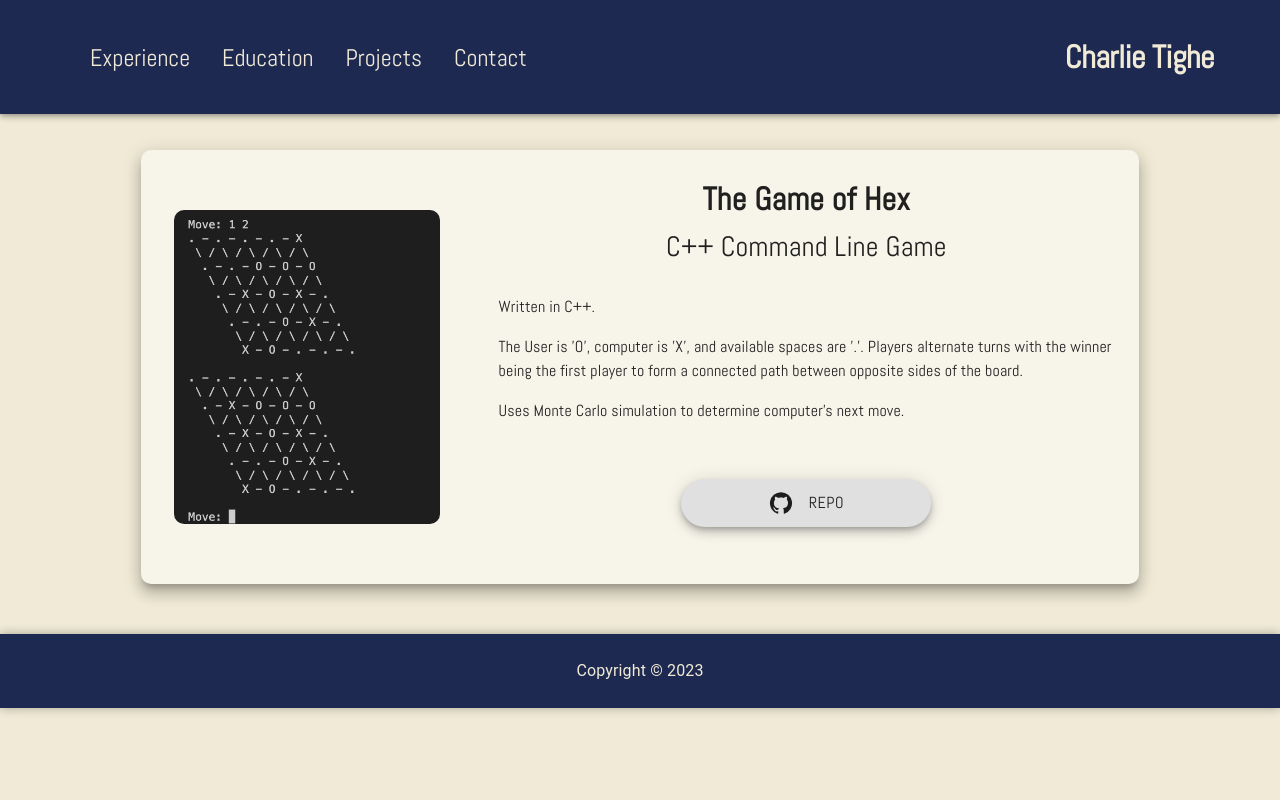
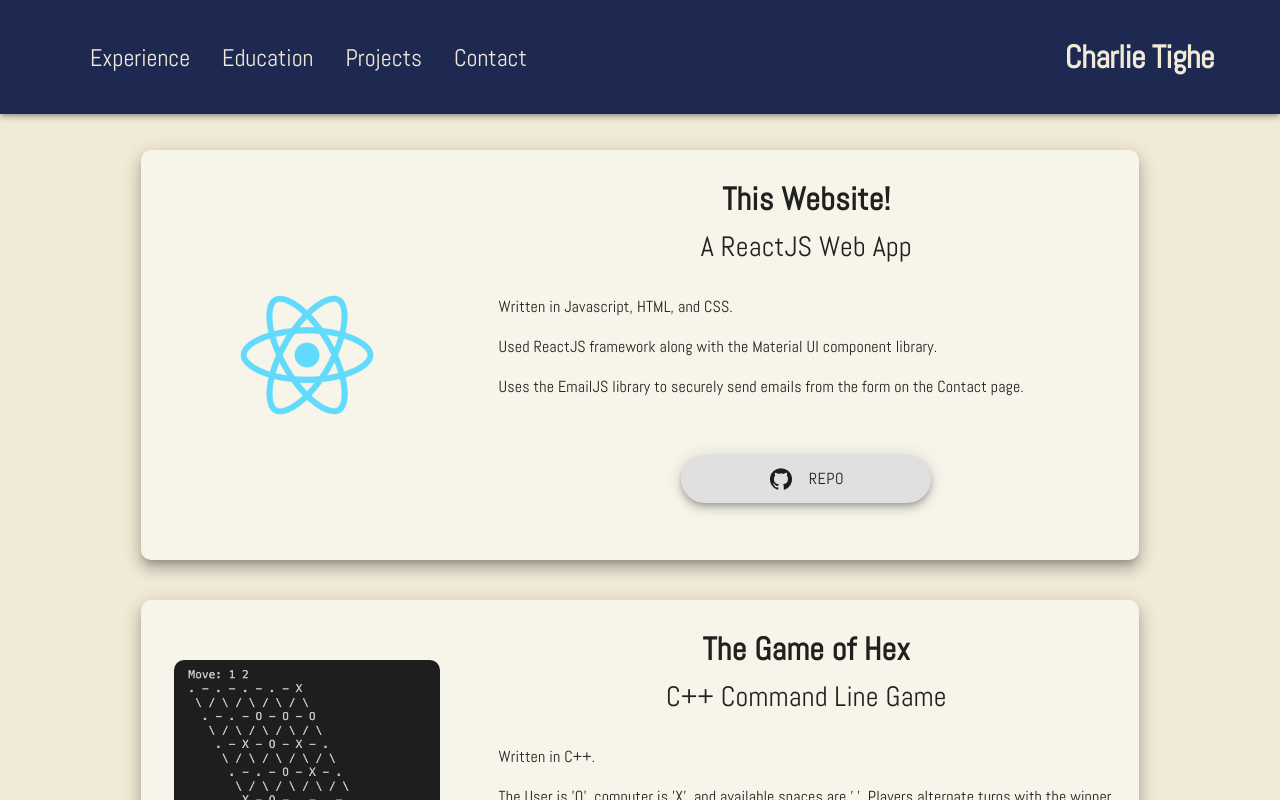
Before and after one commit to tigchuck/portfolio, a React (Create React App) app: page /projects in a window 1280 px wide. Shown: the top 800 px of the page. Built offline with nearby package versions, Linux system fonts and the light colour scheme.

Commit message:
Added website to project list and added descriptions for Rogue products.

```diff
--- a/src/components/pages/Projects.js
+++ b/src/components/pages/Projects.js
@@ -3,6 +3,7 @@ import Grid from '@mui/material/Grid';
 import GitHubIcon from '@mui/icons-material/GitHub';
 import Section from "../Section";
 import hex from "../../pictures/Hex.png";
+import reactLogo from "../../pictures/ReactLogo.png";
 
 
 function Projects() {
@@ -13,6 +14,33 @@ function Projects() {
         justifyContent="flex-start"
         spacing={5}
     >
+        <Grid
+            item
+            sx={{
+                display: "flex",
+                alignItems: "center",
+                justifyContent: "center",
+                width: 1
+            }}
+        >
+            <Section
+                title="This Website!"
+                subtitle="A ReactJS Web App"
+                img={reactLogo}
+                alt="This Website"
+                imgBorderRadius="10px"
+                imgWidth="0.8"
+                infoList={[
+                        ["Written in Javascript, HTML, and CSS.", ""],
+                        ["Used ReactJS framework along with the Material UI component library.", ""],
+                        ["Uses the EmailJS library to securely send emails from the form on the Contact page.", ""],
+                ]}
+                link="true"
+                linkIcon=<GitHubIcon sx={{ mr: 2 }}/>
+                linkText="Repo"
+                href="https://github.com/tigchuck/portfolio"
+            />
+        </Grid>
         <Grid
             item
             sx={{
--- a/src/components/pages/Rogue.js
+++ b/src/components/pages/Rogue.js
@@ -94,7 +94,7 @@ function Rogue() {
                     alt="Rogue Adjustable Monolift 2.0"
                     imgBorderRadius="10px"
                     infoList={[
-                            [""]
+                            ["A lightweight and robust adjustable monolift with a unique arm locking mechanism."]
                     ]}
                     leftButton="true"
                     leftButtonTitle="Webpage"
@@ -122,8 +122,7 @@ function Rogue() {
                     alt="Rogue Horizontal Plate Rack 3.0"
                     imgBorderRadius="10px"
                     infoList={[
-                            ["Test 1"],
-                            ["Test 2"]
+                            ["Horizontal plate storage with easily removable dividers for quick customization based on a user's individual weight set."],
                     ]}
                     leftButton="true"
                     leftButtonTitle="Webpage"
@@ -151,8 +150,7 @@ function Rogue() {
                     alt="Rogue Seal Row Bench"
                     imgBorderRadius="10px"
                     infoList={[
-                            ["Test 1"],
-                            ["Test 2"]
+                            ["A simple and strong seal row bench designed for use in both home gyms, as well as more well outfitted athletic facilities."]
                     ]}
                     leftButton="true"
                     leftButtonTitle="Webpage"
@@ -177,8 +175,7 @@ function Rogue() {
                     alt="Lean-To Bar Rack"
                     imgBorderRadius="10px"
                     infoList={[
-                            ["Test 1"],
-                            ["Test 2"]
+                            ["Customizable bar storage designed for quick and easy access to a wide variety of potential bars."]
                     ]}
                     leftButton="true"
                     leftButtonTitle="Webpage"
@@ -203,8 +200,7 @@ function Rogue() {
                     alt="Monster Bumper Rack"
                     imgBorderRadius="10px"
                     infoList={[
-                            ["Test 1"],
-                            ["Test 2"]
+                            ["This product is a storage unit using the same removeable dividers as the Horizontal Plate Rack 3.0. This design includes space to store pull blocks commonly used for Olympic Weightlifting."]
                     ]}
                     leftButton="true"
                     leftButtonTitle="Webpage"
@@ -232,8 +228,7 @@ function Rogue() {
                     alt="Sandwich J-Cups"
                     imgBorderRadius="10px"
                     infoList={[
-                            ["Test 1"],
-                            ["Test 2"]
+                            ["An updated design to Rogue's already popular Sandwich J-Cups include flush hardware and plastic which covers all sharp edges of metal."]
                     ]}
                     leftButton="true"
                     leftButtonTitle="Webpage"
@@ -258,7 +253,7 @@ function Rogue() {
                     alt="Lat Pulldown Seat and Low Row Kit"
                     imgBorderRadius="10px"
                     infoList={[
-                            ["Test 1"]
+                            ["These products are meant allow exercises commonly done in commercial gyms to be done at home without requiring large amounts of space."]
                     ]}
                     leftButton="true"
                     leftButtonTitle="Webpage"
@@ -286,8 +281,7 @@ function Rogue() {
                     alt="Hip Thruster Bench"
                     imgBorderRadius="10px"
                     infoList={[
-                            ["Test 1"],
-                            ["Test 2"]
+                            ["A rack attachment meant to allow the user to comfortably perform hip thrusters at home."]
                     ]}
                     leftButton="true"
                     leftButtonTitle="Webpage"
@@ -315,12 +309,11 @@ function Rogue() {
                     alt="Monster Lite Competition Bench"
                     imgBorderRadius="10px"
                     infoList={[
-                            ["Test 1"],
-                            ["Test 2"]
+                            ["A simple, but robust bench meanth to be used in both home gyms and commercial gym settings."]
                     ]}
                     leftButton="true"
                     leftButtonTitle="Webpage"
-                    hrefLeft="https://www.roguefitness.com/monster-lean-to-bar-rack"
+                    hrefLeft="https://www.roguefitness.com/rogue-monster-lite-competition-bench"
                 />
             </Grid>
             <Grid
@@ -341,8 +334,7 @@ function Rogue() {
                     alt="Rogue Slinger"
                     imgBorderRadius="10px"
                     infoList={[
-                            ["Test 1"],
-                            ["Test 2"]
+                            ["A rack attachment meant to allow home gym owners access to simple cable movements."]
                     ]}
                     leftButton="true"
                     leftButtonTitle="Webpage"
@@ -370,8 +362,7 @@ function Rogue() {
                     alt="Rogue Powerblock Cart"
                     imgBorderRadius="10px"
                     infoList={[
-                            ["Test 1"],
-                            ["Test 2"]
+                            ["This product is a home gym storage option meant for PowerBlocks of any weight, along with a variety of other equipment."]
                     ]}
                     leftButton="true"
                     leftButtonTitle="Webpage"
```
Also changed, not shown: src/pictures/ReactLogo.png (added).
